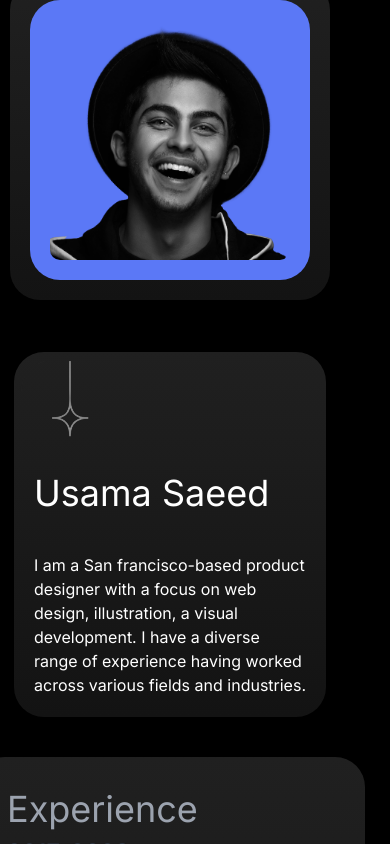
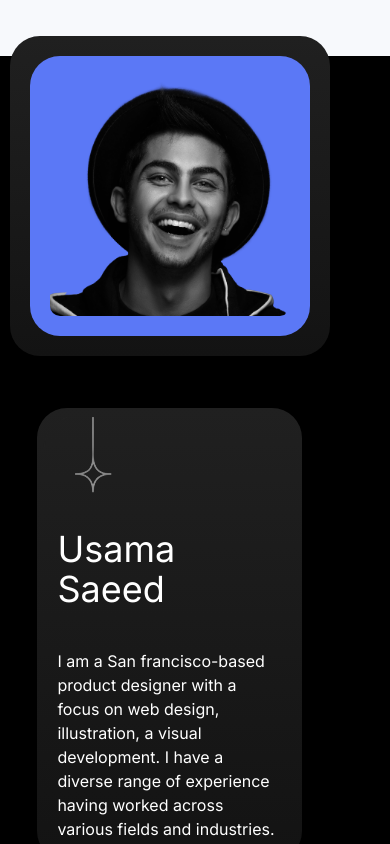
Before and after one commit to usamaSaeed93/Portfolio-Demo, a Next.js app: page /about in a window 390 px wide. Shown: the top 844 px of the page. Built offline with nearby package versions, Linux system fonts and the light colour scheme.

Commit message:
Sass Problem Solved

```diff
--- a/app/about/page.tsx
+++ b/app/about/page.tsx
@@ -1,5 +1,5 @@
 "use client";
-import "../../Components_sass/about.scss";
+import "../../components/Components_sass/_home.scss";
 import image from "../../Assets/Images/gibraltar-ocean-boy-gradient.jpg";
 import { motion } from "framer-motion";
 import SportsBasketballOutlinedIcon from "@mui/icons-material/SportsBasketballOutlined";
@@ -17,6 +17,9 @@ export default function page() {
   return (
     <>
       <Navbar />
+      <div className="w-[85%] m-auto mt-14">
+
+
       <div className="flex flex-col justify-center  w-full">
         <motion.div
           whileInView={{ opacity: 1, scale: 1, x: -25, y: -20 }}
@@ -42,10 +45,10 @@ export default function page() {
               <div className="flex justify-center flex-col   dark:bg-gradient-to-t from-darkPrimaryGradient to-darkSecondaryGradient rounded-[30px] ">
                 <Image src={clip} alt="clip" />
 
-                <h2 className="text-4xl md:text-6xl dark:text-white text-white p-5 text-black dark:text-[#fff]">
+                <h2 className="text-4xl md:text-6xl dark:text-white  p-5 text-black ">
                   Usama Saeed
                 </h2>
-                <p className="text-1xl break-words  md:text-1xl dark:text-white text-white p-5 text-black dark:text-[#fff] w-[100%]">
+                <p className="text-1xl break-words  md:text-1xl dark:text-white  p-5 text-black  w-[100%]">
                   I am a San francisco-based product designer with a focus on
                   web design, illustration, a visual development. I have a
                   diverse range of experience having worked across various
@@ -201,6 +204,7 @@ export default function page() {
         </motion.div>
       </div>
       </div>
+      </div>
     </>
   );
 }
--- a/app/contact-us/page.tsx
+++ b/app/contact-us/page.tsx
@@ -2,12 +2,13 @@
 import React from 'react'
 import Image from 'next/image'
 import clip from '../../Assets/Images/clip.png'
-import Navbar from '@/components/Navbar'
+import Navbar from '@/layout/Navbar'
 import { SubmitHandler } from 'react-hook-form';
 import { app, database } from '../../firebaseConfig';
 import { useEffect, useState } from 'react'
 import { useForm } from "react-hook-form";
 import { collection, addDoc, getDocs } from 'firebase/firestore';
+import Footer from '@/layout/Footer'
 import axios from 'axios'
 type dataType = {
   Name: string
@@ -79,6 +80,7 @@ export default function ContactUs() {
           </form>
         </div>
       </div>
+      <Footer />
     </>
   )
 }
--- a/app/globals.css
+++ b/app/globals.css
@@ -25,25 +25,3 @@ body {
 .trick{
   justify-content: center;
 }
-
-.bg__change{
-  /* @apply  */
-}
-.box{
-  display: flex;
-  flex-direction: row;
-}
-.box:nth-child(2){
-  order: 3;
-}
-.box:nth-child(3){
-  order: 2;
-}
-@media screen and (max-width:900px){
-.box:nth-child(2){
-  order: 3;
-}
-.box:nth-child(3){
-  order: 2;
-}
-}
--- a/app/page.tsx
+++ b/app/page.tsx
@@ -1,15 +1,16 @@
 import Image from 'next/image'
-import Footer from '@/components/Footer'
+import Footer from '@/layout/Footer'
 import styles from './page.module.css'
-import Navbar from '@/components/Navbar'
-import Home from '@/components/Home'
-
-import Transition2 from '@/components/Transition2'
+import Navbar from '@/layout/Navbar'
+import Home from '@/components/Home Components/Home'
 export default function RootLayout() {
   return (
   <>
+
   <Navbar />
+  <div className='w-[85%] items-center m-auto'>
     <Home />
+  </div>
    <Footer />
 
   </>
--- a/app/projects/page.tsx
+++ b/app/projects/page.tsx
@@ -7,6 +7,7 @@ import image1 from "../../Assets/Images/Project Images/project3.jpeg";
 import image2 from "../../Assets/Images/Project Images/project4.jpeg";
 import image3 from "../../Assets/Images/Project Images/project5.jpeg";
 import image4 from "../../Assets/Images/Project Images/project6.jpeg";
+import Footer from "@/layout/Footer";
 function page() {
     return (
         <>
@@ -158,6 +159,7 @@ function page() {
                     </div>
                 </div>
             </div>
+            <Footer />
         </>
     );
 }
--- a/Components_sass/_home.scss
+++ b/components/Components_sass/_home.scss
@@ -93,11 +93,11 @@
 
   }
   .cred{
-    background-image: url(../Assets/Images/Signature-James-Doe-removebg-preview.png
+    background-image: url(../../Assets/Images/Signature-James-Doe-removebg-preview.png
 );
   }
   .proj{
-    background-image: url(../Assets/Images/Dell-XPS-15-9510_20220504-173539_full-removebg-preview.png);
+    background-image: url(../../Assets/Images/Dell-XPS-15-9510_20220504-173539_full-removebg-preview.png);
   }
 
   .lower{
--- a/components/Home Components/Home.tsx
+++ b/components/Home Components/Home.tsx
@@ -1,10 +1,11 @@
 "use client";
 import React from "react";
 import Image from "next/image";
-import hero from "../Assets/Images/Screenshot from 2023-06-08 17-51-48.png";
-import "../Components_sass/_home.scss";
+import hero from '../../Assets/Images/Screenshot from 2023-06-08 17-51-48.png';
+import '../Components_sass/_home.scss'
 import Middle from "./Middle";
 import { Box } from "@mui/material";
+import Footer from "@/layout/Footer";
 function Home() {
   //
   return (
--- a/components/Home Components/Middle.tsx
+++ b/components/Home Components/Middle.tsx
@@ -1,15 +1,15 @@
 import React from "react";
 import Image from "next/image";
-import "../Components_sass/_home.scss";
+// import '../Components_sass/_home'
 import { motion } from "framer-motion";
-import clip from "../Assets/Images/clip.png";
+import clip from "../../Assets/Images/clip.png";
 import CameraAltOutlinedIcon from "@mui/icons-material/CameraAltOutlined";
 import DrawOutlinedIcon from "@mui/icons-material/DrawOutlined";
 import PaletteOutlinedIcon from "@mui/icons-material/PaletteOutlined";
 import DevicesOutlinedIcon from "@mui/icons-material/DevicesOutlined";
 import SportsBasketballOutlinedIcon from "@mui/icons-material/SportsBasketballOutlined";
 import TwitterIcon from "@mui/icons-material/Twitter";
-import iconAni from "../Assets/Images/iconAni.png";
+import iconAni from "../../Assets/Images/iconAni.png";
 import CameraIcon from "@mui/icons-material/Camera";
 import CreateIcon from "@mui/icons-material/Create";
 import PaletteIcon from "@mui/icons-material/Palette";
--- a/layout/Footer.tsx
+++ b/layout/Footer.tsx
@@ -9,7 +9,7 @@ function Footer() {
                     <h1 className='text-5xl text-[#000] dark:text-[#fff]'>Grid<span className=' text-5xl' >X</span></h1>
                 </Link>
 
-  <div className='nav-links text-[#000] flex dark:text-[#fff] justify-center items-center w-1/2 gap-10 mb-14'>
+  <div className=' text-[#000] flex dark:text-[#fff] justify-center items-center w-1/2 gap-10 mb-14'>
                     <Link href='/'>
                         Home
                     </Link>
--- a/layout/Navbar.tsx
+++ b/layout/Navbar.tsx
@@ -5,7 +5,7 @@ import { useState , useEffect } from 'react'
 import logo from '../Assets/Images/28258-8-nike-logo-transparent-background.png'
 import Image from 'next/image'
 import Switch from '@mui/material/Switch';
-import '../Components_sass/navbar.scss'
+import '../components/Components_sass/navbar.scss'
 import { useRouter } from 'next/router';
 import ThemeToggle from './ThemeToggle'
 function Navbar() {
```
Also changed, not shown: components/Components_sass/about.scss (renamed from Components_sass/about.scss), components/Components_sass/navbar.scss (renamed from Components_sass/navbar.scss).
